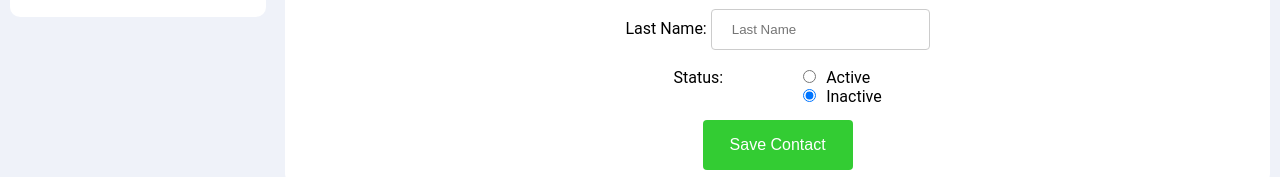
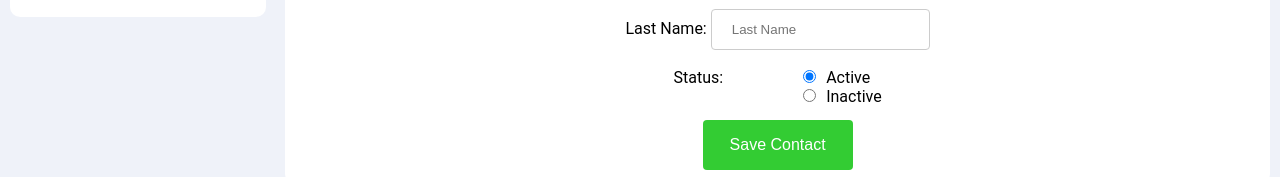
Before and after one commit to thatsmeamal-v-s/Contacts-Book, a React (Create React App) app: page /createcontact in a window 1280 px wide. Shown: the part 162-339 px from the top of the page. Built offline with nearby package versions, Linux system fonts and the light colour scheme.

Commit message:
replaced ref with useState in add contact functionality

```diff
--- a/src/Components/AddContact/AddContact.js
+++ b/src/Components/AddContact/AddContact.js
@@ -1,4 +1,4 @@
-import React from "react";
+import React, { useState } from "react";
 import "./AddContact.css";
 import Button from "../../Elements/Button/Button";
 import { useNavigate } from "react-router-dom";
@@ -9,21 +9,24 @@ const AddContact = () => {
   const navigate = useNavigate();
   const dispatch = useDispatch();
 
-  let firstName = React.createRef();
-  let lastName = React.createRef();
-  let active = React.createRef();
-  let inactive = React.createRef();
+  let [firstName, setFirstName] = useState("");
+  let [lastName, setLastName] = useState("");
+  let [status, setStatus] = useState("active");
+
+  const handleChange = (key, e) => {
+    if (key === "firstName") {
+      setFirstName(e.target.value);
+    } else if (key === "lastName") {
+      setLastName(e.target.value);
+    } else {
+      setStatus(key);
+    }
+  };
 
   const saveContact = () => {
-    let first = firstName.current.value;
-    let last = lastName.current.value;
-    let status = "active";
-    if (inactive.current.checked) {
-      status = inactive.current.value;
-    }
-    if (first && last) {
+    if (firstName && lastName) {
       dispatch(
-        addContact({ firstName: first, lastName: last, status: status })
+        addContact({ firstName: firstName, lastName: lastName, status: status })
       );
     } else {
       alert("One or more values missing");
@@ -35,24 +38,42 @@ const AddContact = () => {
     <div className="add-contact-container">
       <div>
         <label>First Name: </label>
-        <input type="text" placeholder="First Name" ref={firstName} />
+        <input
+          key="firstName"
+          type="text"
+          placeholder="First Name"
+          value={firstName}
+          onChange={(e) => handleChange("firstName", e)}
+        />
       </div>
       <div>
         <label>Last Name: </label>
-        <input type="text" placeholder="Last Name" ref={lastName} />
+        <input
+          key="lastName"
+          type="text"
+          placeholder="Last Name"
+          value={lastName}
+          onChange={(e) => handleChange("lastName", e)}
+        />
       </div>
       <div className="status-container">
         <label>Status:</label>
         <div className="status">
-          <input type="radio" value="active" name="radio" ref={active} />
+          <input
+            type="radio"
+            value="active"
+            name="radio"
+            checked={status === "active"}
+            onChange={(e) => handleChange("active", e)}
+          />
           <span>Active</span>
           <br></br>
           <input
             type="radio"
             name="radio"
             value="inactive"
-            ref={inactive}
-            checked={true}
+            checked={status === "inactive"}
+            onChange={(e) => handleChange("inactive", e)}
           />
           <span>Inactive</span>
         </div>
```
